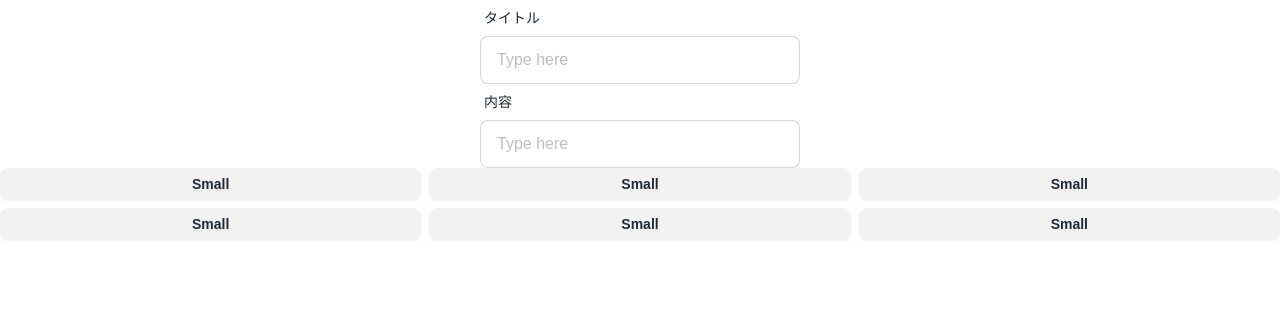
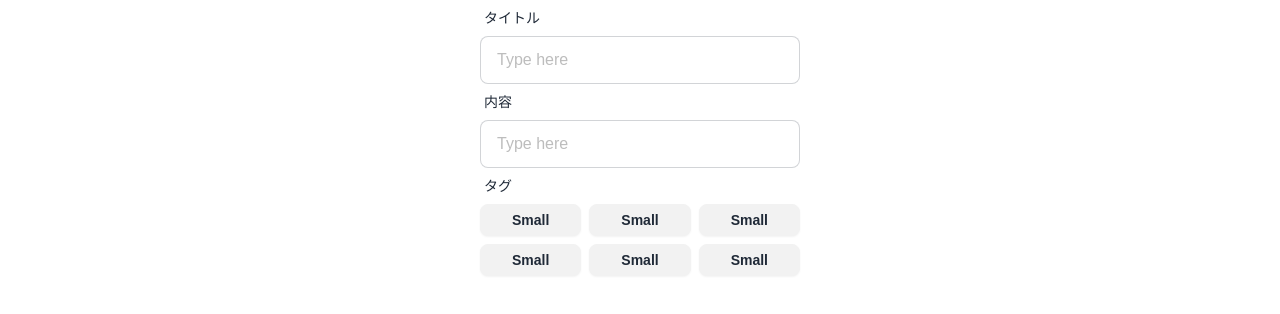
Before and after one commit to masa-massara/Unei-Frontend, a Next.js app: page /post in a window 1280 px wide. Shown: the top 314 px of the page. Built offline with nearby package versions, Linux system fonts and the light colour scheme.

Commit message:
一旦developにマージ

```diff
--- a/app/components/Category.tsx
+++ /dev/null
@@ -1,26 +0,0 @@
-const Category = () => {
-  return (
-    <div>
-      <div className="grid justify justify-items-center">
-        <div className="dropdown dropdown-end">
-          <div tabIndex={0} role="button" className="btn m-1">
-            カテゴリー選択
-          </div>
-          <ul
-            tabIndex={0}
-            className="dropdown-content menu bg-base-100 rounded-box z-[1] w-52 p-2 shadow"
-          >
-            <li>
-              <a>勉強会</a>
-            </li>
-            <li>
-              <a>趣味</a>
-            </li>
-          </ul>
-        </div>
-      </div>
-    </div>
-  );
-};
-
-export default Category;
--- a/app/components/HashTag.tsx
+++ b/app/components/HashTag.tsx
@@ -1,6 +1,11 @@
 "use client";
 const HashTag = () => {
   return (
+    <div className="grid justify-items-center">
+      <label className="form-control w-full max-w-xs">
+        <div className="label">
+          <span className="label-text">タグ</span>
+        </div>
         <div className="grid grid-cols-3 gap-2">
           <button className="btn btn-sm">Small</button>
           <button className="btn btn-sm">Small</button>
@@ -9,6 +14,8 @@
           <button className="btn btn-sm">Small</button>
           <button className="btn btn-sm">Small</button>
         </div>
+      </label>
+    </div>
   );
 };
 
```
Lines whose indentation alone changed are shown as unchanged.
